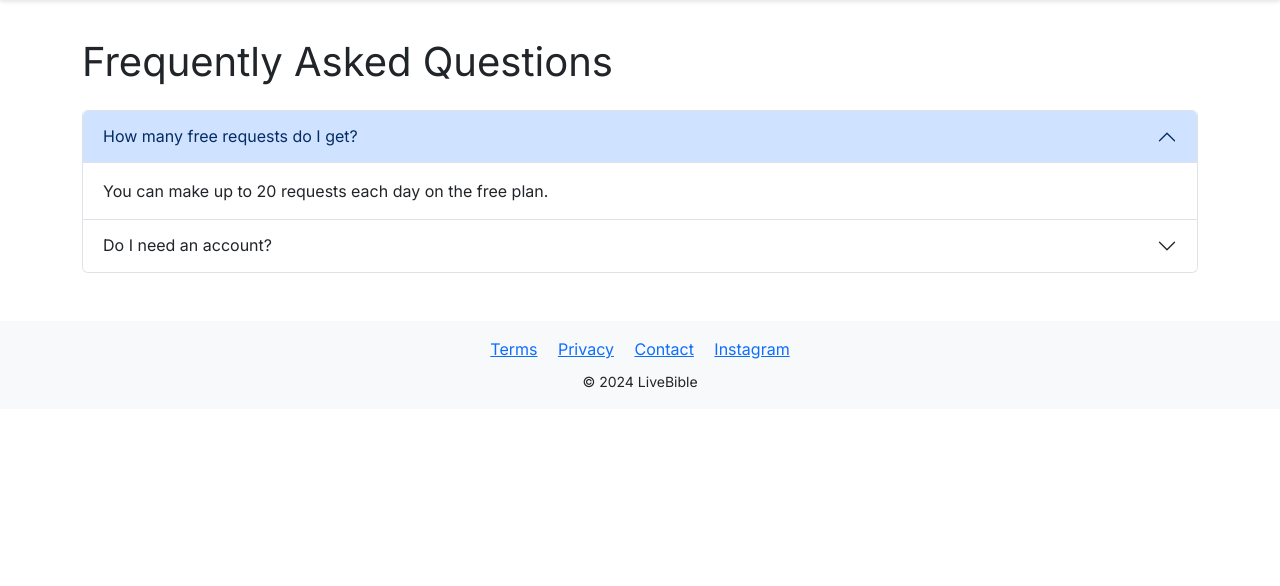
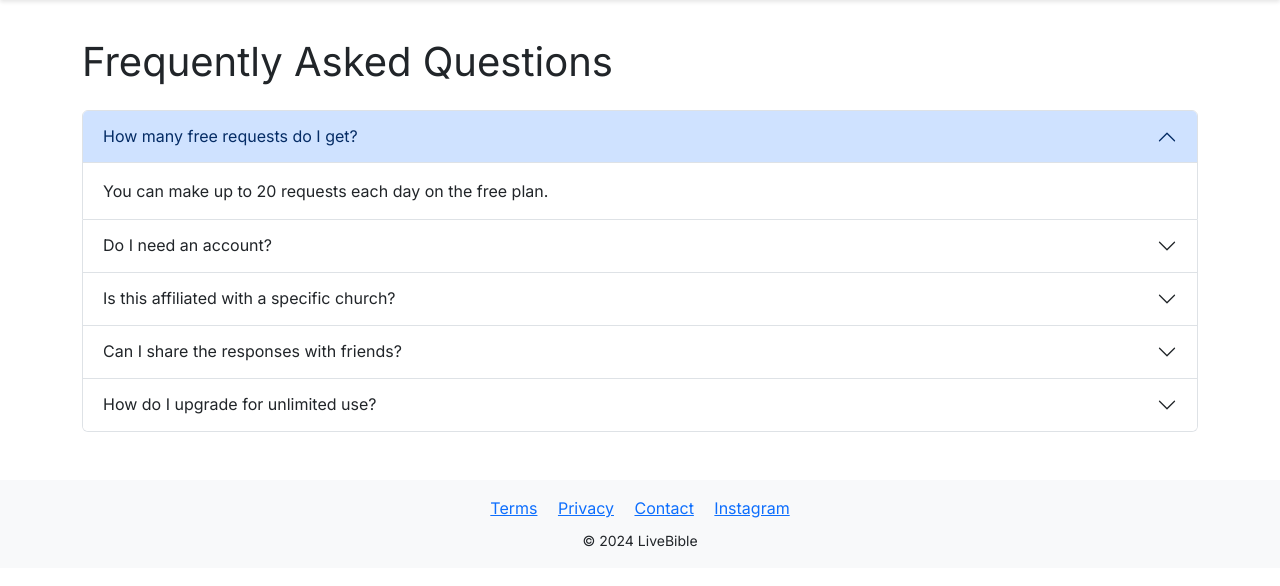
Before and after one commit to WarnerU22/LiveBible, a Flask app: page /faq in a window 1280 px wide. Shown: the part 56-642 px from the top of the page. Run offline with Flask 3, Linux system fonts and the light colour scheme.

Commit message:
Add upgrade flow and refine site

```diff
--- a/backend/app.py
+++ b/backend/app.py
@@ -1,4 +1,4 @@
-from flask import Flask, render_template, request
+from flask import Flask, render_template, request, make_response
 from dotenv import load_dotenv
 from datetime import date
 import openai
@@ -35,11 +35,13 @@ def home():
     response_text = ''
     ip = request.remote_addr
     show_modal = False
+    unlimited = request.cookies.get('unlimited') == '1'
     if request.method == 'POST':
-        if limit_reached(ip):
+        if not unlimited and limit_reached(ip):
             show_modal = True
         else:
-            increment_usage(ip)
+            if not unlimited:
+                increment_usage(ip)
             user_input = request.form['prompt']
             messages = [
                 {"role": "system", "content": "You are a helpful Christian assistant. When someone shares a struggle, respond with a relevant Bible verse, a short prayer, and a sentence of encouragement."},
@@ -59,6 +61,16 @@ def about():
 @app.route('/pricing')
 def pricing():
     return render_template('pricing.html')
+
+@app.route('/upgrade')
+def upgrade():
+    return render_template('upgrade.html')
+
+@app.route('/upgrade/success')
+def upgrade_success():
+    resp = make_response(render_template('upgrade_success.html'))
+    resp.set_cookie('unlimited', '1', max_age=60*60*24*365)
+    return resp
 
 @app.route('/faq')
 def faq():
@@ -90,11 +102,13 @@ def verses():
     topic = ''
     ip = request.remote_addr
     show_modal = False
+    unlimited = request.cookies.get('unlimited') == '1'
     if request.method == 'POST':
-        if limit_reached(ip):
+        if not unlimited and limit_reached(ip):
             show_modal = True
         else:
-            increment_usage(ip)
+            if not unlimited:
+                increment_usage(ip)
             topic = request.form['topic']
             messages = [
                 {
--- a/frontend/static/script.js
+++ b/frontend/static/script.js
@@ -2,19 +2,13 @@ function initShareButton() {
   const btn = document.getElementById('shareButton');
   if (!btn) return;
   btn.addEventListener('click', async () => {
-    const shareData = {
-      title: 'LiveBible',
-      text: 'Get quick encouragement with LiveBible',
-      url: 'https://livebible.live',
-    };
-    if (navigator.share) {
-      try {
-        await navigator.share(shareData);
-      } catch (err) {
-        console.error('Share failed:', err);
-      }
-    } else {
-      prompt('Share this link:', shareData.url);
+    const url = 'https://livebible.live';
+    try {
+      await navigator.clipboard.writeText(url);
+      btn.innerText = 'Link Copied!';
+      setTimeout(() => (btn.innerText = 'Copy Link'), 2000);
+    } catch (err) {
+      prompt('Share this link:', url);
     }
   });
 }
--- a/frontend/static/style.css
+++ b/frontend/static/style.css
@@ -38,3 +38,7 @@ body {
     font-weight: bold;
     color: #666;
 }
+
+.testimonial {
+    margin-bottom: 1.5rem;
+}
--- a/frontend/templates/faq.html
+++ b/frontend/templates/faq.html
@@ -27,5 +27,41 @@
       </div>
     </div>
   </div>
+  <div class="accordion-item">
+    <h2 class="accordion-header" id="q3">
+      <button class="accordion-button collapsed" type="button" data-bs-toggle="collapse" data-bs-target="#a3" aria-expanded="false" aria-controls="a3">
+        Is this affiliated with a specific church?
+      </button>
+    </h2>
+    <div id="a3" class="accordion-collapse collapse" aria-labelledby="q3" data-bs-parent="#faqAccordion">
+      <div class="accordion-body">
+        No. LiveBible is an independent project that uses widely trusted translations of the Bible.
+      </div>
+    </div>
+  </div>
+  <div class="accordion-item">
+    <h2 class="accordion-header" id="q4">
+      <button class="accordion-button collapsed" type="button" data-bs-toggle="collapse" data-bs-target="#a4" aria-expanded="false" aria-controls="a4">
+        Can I share the responses with friends?
+      </button>
+    </h2>
+    <div id="a4" class="accordion-collapse collapse" aria-labelledby="q4" data-bs-parent="#faqAccordion">
+      <div class="accordion-body">
+        Absolutely! Use the copy link button to quickly send encouragement to others.
+      </div>
+    </div>
+  </div>
+  <div class="accordion-item">
+    <h2 class="accordion-header" id="q5">
+      <button class="accordion-button collapsed" type="button" data-bs-toggle="collapse" data-bs-target="#a5" aria-expanded="false" aria-controls="a5">
+        How do I upgrade for unlimited use?
+      </button>
+    </h2>
+    <div id="a5" class="accordion-collapse collapse" aria-labelledby="q5" data-bs-parent="#faqAccordion">
+      <div class="accordion-body">
+        Visit the <a href="/upgrade">upgrade page</a> to purchase the Pro plan through PayPal.
+      </div>
+    </div>
+  </div>
 </div>
 {% endblock %}
--- a/frontend/templates/pricing.html
+++ b/frontend/templates/pricing.html
@@ -19,7 +19,7 @@
                 <li>Unlimited requests</li>
                 <li>Priority support</li>
             </ul>
-            <button class="btn btn-primary">Upgrade</button>
+            <a href="/upgrade" class="btn btn-primary">Upgrade</a>
         </div>
     </div>
     <div class="col-md-4">
@@ -30,7 +30,7 @@
                 <li>Team access</li>
                 <li>Custom integrations</li>
             </ul>
-            <button class="btn btn-primary">Contact</button>
+            <a href="/contact" class="btn btn-primary">Contact</a>
         </div>
     </div>
 </div>
--- a/frontend/templates/privacy.html
+++ b/frontend/templates/privacy.html
@@ -2,5 +2,7 @@
 {% block title %}Privacy Policy - LiveBible{% endblock %}
 {% block content %}
 <h1 class="mb-4">Privacy Policy</h1>
-<p>This policy explains how we handle your information. No personal data is stored beyond daily usage limits.</p>
+<p>LiveBible values your privacy. We temporarily store your IP address solely to enforce daily request limits. No personal account information is collected.</p>
+<p>Prompts you submit are transmitted securely and used only to generate a response through OpenAI's API. We never sell or share your data with third parties.</p>
+<p>If you choose to upgrade, your payment is processed directly by PayPal. We do not store any payment details.</p>
 {% endblock %}
--- a/frontend/templates/terms.html
+++ b/frontend/templates/terms.html
@@ -2,5 +2,6 @@
 {% block title %}Terms of Use - LiveBible{% endblock %}
 {% block content %}
 <h1 class="mb-4">Terms of Use</h1>
-<p>These terms are placeholders outlining basic usage policies for LiveBible.</p>
+<p>By accessing LiveBible you agree to use the service for personal, non-commercial purposes. The content provided is for encouragement only and should not replace professional advice. We reserve the right to suspend access for abuse or excessive usage.</p>
+<p>Your continued use of this site constitutes acceptance of these terms. If you have questions please <a href="/contact">contact us</a>.</p>
 {% endblock %}
```
Also changed, not shown: frontend/templates/about.html (+14 -4 lines), frontend/templates/index.html (+21 -5 lines), frontend/templates/upgrade.html (added, +27 -0 lines), frontend/templates/upgrade_success.html (added, +9 -0 lines).
